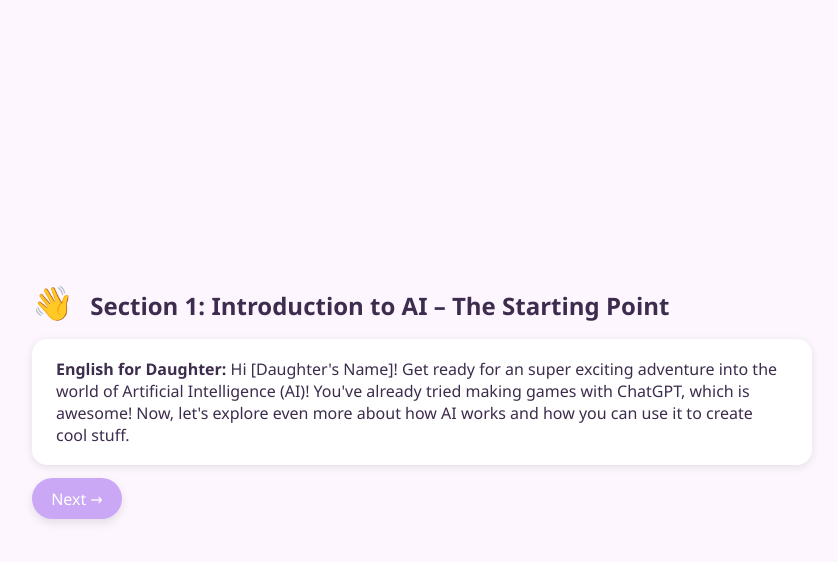
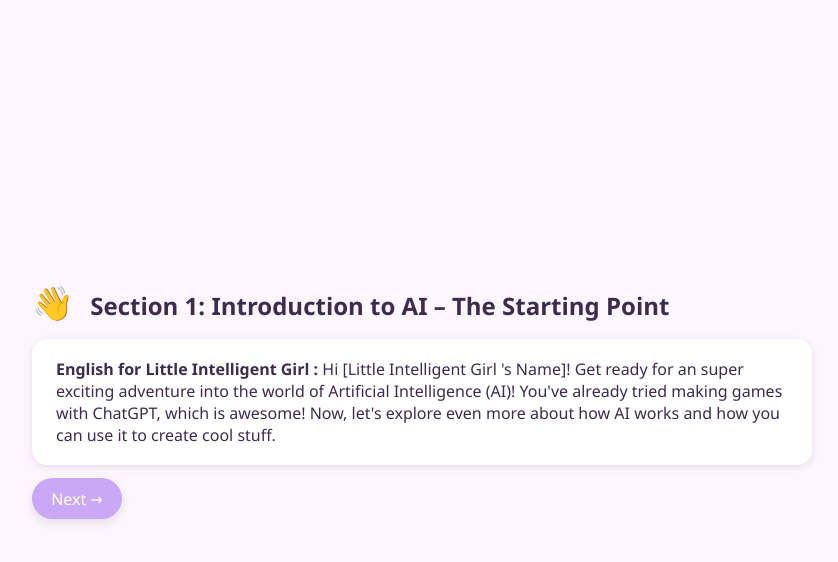
Before and after one commit to hamdielshimi-cmd/AI-learning-, a plain HTML site: page index.html in a window 1280 px wide. Both pictures are taken after a click on the button "Let’s Begin ✨". Shown: the whole page, without its empty margins (218-1056 px from the left). Drawn offline with Linux system fonts and the light colour scheme.

Commit message:
Update index.html

```diff
--- a/index.html
+++ b/index.html
@@ -36,7 +36,7 @@
   <!-- Slide 1: Title -->
   <div class="slide active center">
     <h1>🌸 AI Adventure Training 🌸</h1>
-    <p style="font-size:1.2em;margin-top:1em">An exciting journey into Artificial Intelligence!<br/>Made for Daughter, with love & code.</p>
+    <p style="font-size:1.2em;margin-top:1em">An exciting journey into Artificial Intelligence!<br/>Made for Little Intelligent Girl , with love & code.</p>
     <button class="btn" onclick="next()">Let’s Begin ✨</button>
   </div>
 
@@ -44,7 +44,7 @@
   <div class="slide">
     <h2><span class="emoji">👋</span> Section 1: Introduction to AI – The Starting Point</h2>
     <div class="box">
-      <strong>English for Daughter:</strong> Hi [Daughter's Name]! Get ready for an super exciting adventure into the world of Artificial Intelligence (AI)! You've already tried making games with ChatGPT, which is awesome! Now, let's explore even more about how AI works and how you can use it to create cool stuff.
+      <strong>English for Little Intelligent Girl :</strong> Hi [Little Intelligent Girl 's Name]! Get ready for an super exciting adventure into the world of Artificial Intelligence (AI)! You've already tried making games with ChatGPT, which is awesome! Now, let's explore even more about how AI works and how you can use it to create cool stuff.
     </div>
     <button class="btn" onclick="next()">Next →</button>
   </div>
@@ -76,7 +76,7 @@
   <div class="slide">
     <h2><span class="emoji">🧠</span> Section 2: AI Fundamentals – Understanding the Core Ideas</h2>
     <div class="box">
-      <strong>English for Daughter:</strong> Let's uncover some of AI's secret ingredients!
+      <strong>English for Little Intelligent Girl :</strong> Let's uncover some of AI's secret ingredients!
     </div>
     <button class="btn" onclick="next()">Next →</button>
   </div>
@@ -151,7 +151,7 @@
   <div class="slide">
     <h2><span class="emoji">🎨</span> Section 3: Playing with AI – Hands-on Exploration</h2>
     <div class="box">
-      <strong>English for Daughter:</strong> This is where the real fun begins! Let's get creative with AI!
+      <strong>English for Little Intelligent Girl :</strong> This is where the real fun begins! Let's get creative with AI!
     </div>
     <button class="btn" onclick="next()">Next →</button>
   </div>
@@ -205,7 +205,7 @@
   <div class="slide">
     <h2><span class="emoji">🔍</span> Section 4: How AI Learns – A Glimpse Behind the Scenes</h2>
     <div class="box">
-      <strong>English for Daughter:</strong> Want to know a secret? AI can learn new tricks just like you do!
+      <strong>English for Little Intelligent Girl :</strong> Want to know a secret? AI can learn new tricks just like you do!
     </div>
     <button class="btn" onclick="next()">Next →</button>
   </div>
@@ -274,7 +274,7 @@
   <div class="slide">
     <h2><span class="emoji">🧱</span> Section 5: Taking the Reins – Introduction to AI with Code</h2>
     <div class="box">
-      <strong>English for Daughter:</strong> If you loved teaching your AI tricks, imagine building your own AI from scratch!
+      <strong>English for Little Intelligent Girl :</strong> If you loved teaching your AI tricks, imagine building your own AI from scratch!
     </div>
     <button class="btn" onclick="next()">Next →</button>
   </div>
@@ -345,7 +345,7 @@
   <div class="slide">
     <h2><span class="emoji">🌈</span> Section 6: Next Steps & Encouragement</h2>
     <div class="box">
-      <strong>English for Daughter:</strong> You're a budding AI expert now! Keep going!
+      <strong>English for Little Intelligent Girl :</strong> You're a budding AI expert now! Keep going!
     </div>
     <button class="btn" onclick="next()">Next →</button>
   </div>
```
